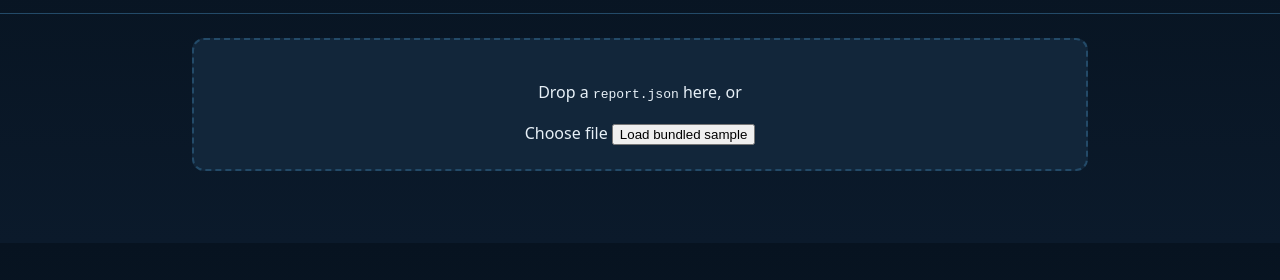
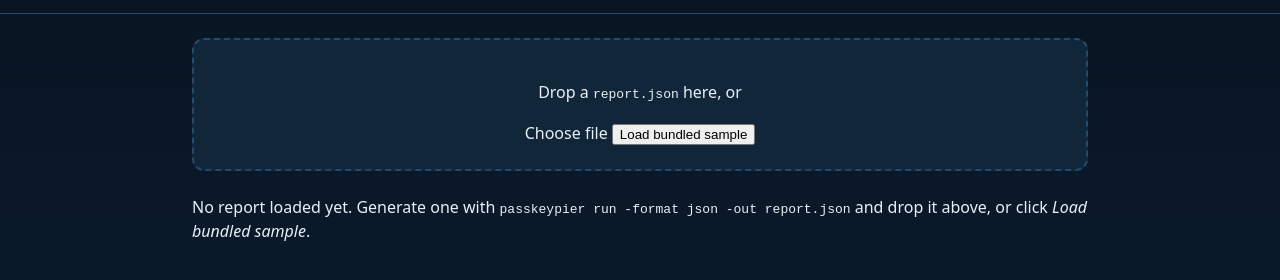
Before and after one commit to DaikiGunduz/PasskeyPier, a website: page web/index.html in a window 1280 px wide. Shown: the part 98-378 px from the top of the page. Drawn offline with Linux system fonts and the light colour scheme.

```diff
--- a/web/index.html
+++ b/web/index.html
@@ -27,3 +27,9 @@
           </button>
         </div>
       </section>
+
+      <section id="report" class="report">
+        <p class="hint">
+          No report loaded yet. Generate one with
+          <code>passkeypier run -format json -out report.json</code> and drop it
+          above, or click <em>Load bundled sample</em>.
```
